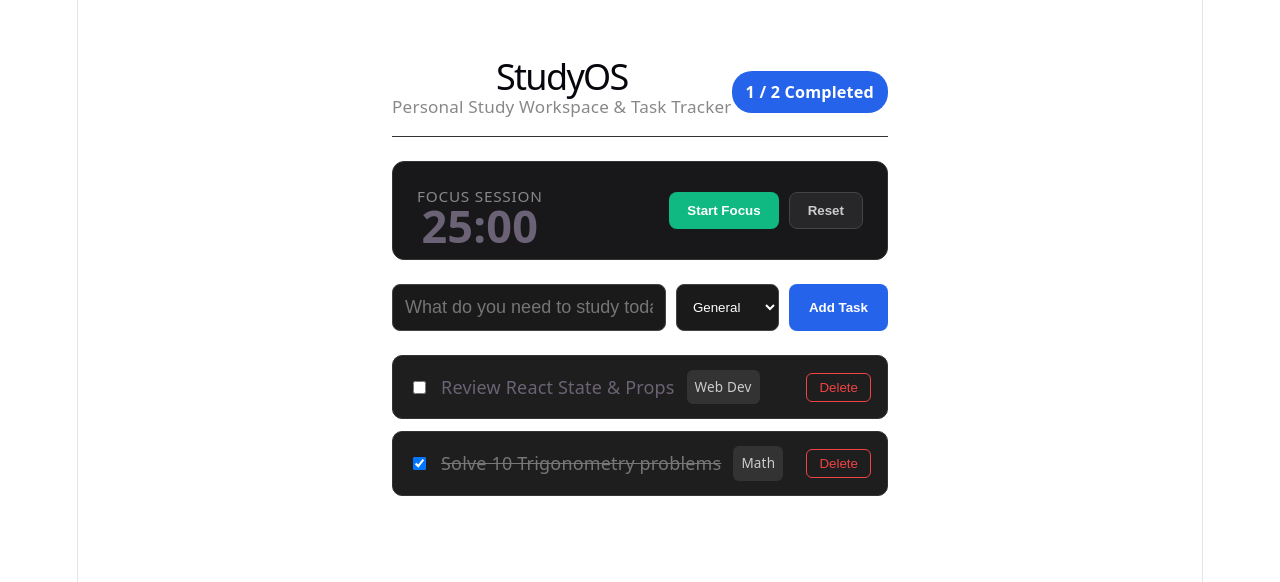
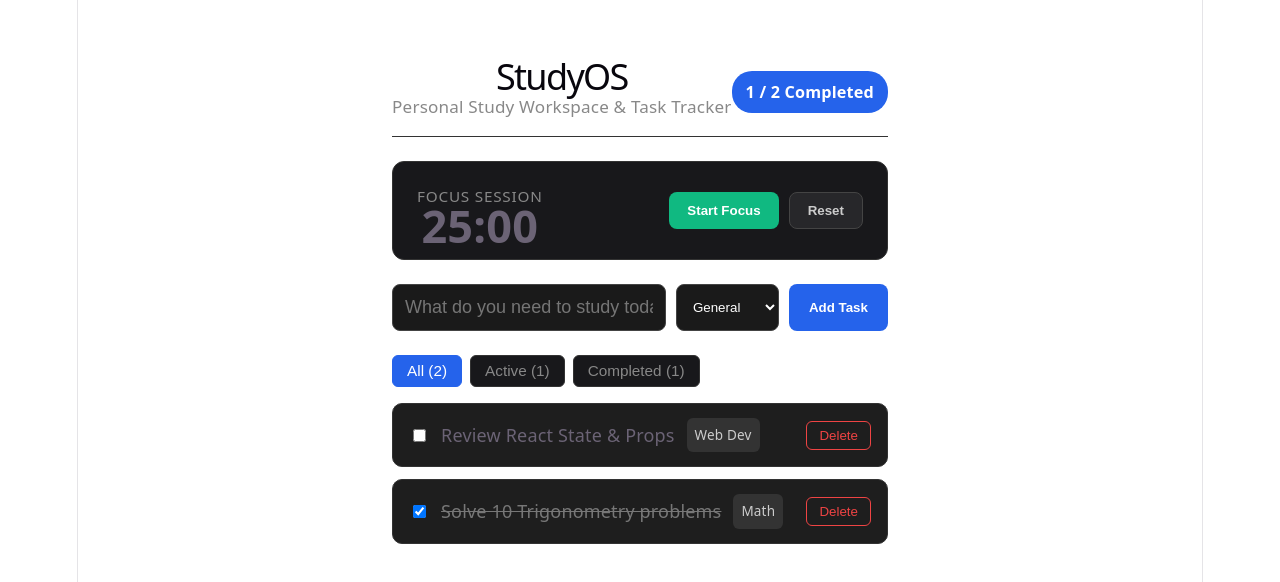
Before and after one commit to alllovevidit-jpg/study-os, a React (Vite) app: page / in a window 1280 px wide. Shown: the top 582 px of the page. Built offline with nearby package versions, Linux system fonts and the light colour scheme.

Commit message:
Add task filtering tabs (All, Active, Completed)

```diff
--- a/src/App.css
+++ b/src/App.css
@@ -163,3 +163,32 @@
   color: #ccc;
   border: 1px solid #444;
 }
+.filter-tabs {
+  display: flex;
+  gap: 8px;
+  margin-bottom: 16px;
+}
+
+.filter-btn {
+  background: #18181b;
+  color: #888;
+  border: 1px solid #333;
+  padding: 6px 14px;
+  border-radius: 6px;
+  font-size: 0.85rem;
+  font-weight: 500;
+  cursor: pointer;
+}
+
+.filter-btn.active {
+  background: #2563eb;
+  color: white;
+  border-color: #2563eb;
+}
+
+.empty-state {
+  text-align: center;
+  color: #666;
+  padding: 24px;
+  font-style: italic;
+}
--- a/src/App.jsx
+++ b/src/App.jsx
@@ -1,33 +1,43 @@
-import { useState } from 'react';
+import { useState, useEffect } from 'react';
+import StudyTimer from './StudyTimer';
 import './App.css';
-import StudyTimer from './studytimer';
+
+const DEFAULT_TASKS = [
+  { id: 1, title: 'Review React State & Props', subject: 'Web Dev', completed: false },
+  { id: 2, title: 'Solve 10 Trigonometry problems', subject: 'Math', completed: true },
+];
 
 function App() {
-  // 1. STATE: Holds our list of study tasks and what the user is typing
-  const [tasks, setTasks] = useState([
-    { id: 1, title: 'Review React State & Props', subject: 'Web Dev', completed: false },
-    { id: 2, title: 'Solve 10 Trigonometry problems', subject: 'Math', completed: true },
-  ]);
+  const [tasks, setTasks] = useState(() => {
+    const savedTasks = localStorage.getItem('studyos_tasks');
+    return savedTasks ? JSON.parse(savedTasks) : DEFAULT_TASKS;
+  });
+
   const [newTaskTitle, setNewTaskTitle] = useState('');
   const [newTaskSubject, setNewTaskSubject] = useState('General');
 
-  // 2. HANDLER: Adds a new task when the form is submitted
+  // NEW: Filter state ('all', 'active', 'completed')
+  const [filter, setFilter] = useState('all');
+
+  useEffect(() => {
+    localStorage.setItem('studyos_tasks', JSON.stringify(tasks));
+  }, [tasks]);
+
   function handleAddTask(e) {
-    e.preventDefault(); // Stops the browser from refreshing the page
-    if (!newTaskTitle.trim()) return; // Ignore empty submissions
+    e.preventDefault();
+    if (!newTaskTitle.trim()) return;
 
     const newTask = {
-      id: Date.now(), // Unique ID based on current timestamp
+      id: Date.now(),
       title: newTaskTitle,
       subject: newTaskSubject,
       completed: false,
     };
 
-    setTasks([...tasks, newTask]); // Creates a new array with the added task
-    setNewTaskTitle(''); // Clears the text box
+    setTasks([...tasks, newTask]);
+    setNewTaskTitle('');
   }
 
-  // 3. HANDLER: Flips a task's completed status between true and false
   function handleToggleTask(taskId) {
     const updatedTasks = tasks.map((task) =>
       task.id === taskId ? { ...task, completed: !task.completed } : task
@@ -35,16 +45,20 @@ function App() {
     setTasks(updatedTasks);
   }
 
-  // 4. HANDLER: Deletes a task by filtering it out of the array
   function handleDeleteTask(taskId) {
     const remainingTasks = tasks.filter((task) => task.id !== taskId);
     setTasks(remainingTasks);
   }
 
-  // 5. DERIVED DATA: Calculates progress automatically whenever `tasks` changes
   const completedCount = tasks.filter((task) => task.completed).length;
 
-  // 6. UI (JSX): What actually gets rendered to the screen
+  // NEW: Filter the tasks based on the active filter state
+  const filteredTasks = tasks.filter((task) => {
+    if (filter === 'active') return !task.completed;
+    if (filter === 'completed') return task.completed;
+    return true; // 'all'
+  });
+
   return (
     <div className="app-container">
       <header className="header">
@@ -56,7 +70,9 @@ function App() {
           {completedCount} / {tasks.length} Completed
         </div>
       </header>
+
       <StudyTimer />
+
       <form className="task-form" onSubmit={handleAddTask}>
         <input
           type="text"
@@ -81,8 +97,33 @@ function App() {
         </button>
       </form>
 
+      {/* NEW: Filter Tabs Navigation */}
+      <div className="filter-tabs">
+        <button
+          className={`filter-btn ${filter === 'all' ? 'active' : ''}`}
+          onClick={() => setFilter('all')}
+        >
+          All ({tasks.length})
+        </button>
+        <button
+          className={`filter-btn ${filter === 'active' ? 'active' : ''}`}
+          onClick={() => setFilter('active')}
+        >
+          Active ({tasks.filter((t) => !t.completed).length})
+        </button>
+        <button
+          className={`filter-btn ${filter === 'completed' ? 'active' : ''}`}
+          onClick={() => setFilter('completed')}
+        >
+          Completed ({completedCount})
+        </button>
+      </div>
+
       <ul className="task-list">
-        {tasks.map((task) => (
+        {filteredTasks.length === 0 ? (
+          <p className="empty-state">No tasks found for this filter.</p>
+        ) : (
+          filteredTasks.map((task) => (
             <li key={task.id} className={`task-item ${task.completed ? 'done' : ''}`}>
               <label className="task-label">
                 <input
@@ -100,7 +141,8 @@ function App() {
                 Delete
               </button>
             </li>
-        ))}
+          ))
+        )}
       </ul>
     </div>
   );
```
Lines whose indentation alone changed are shown as unchanged.
